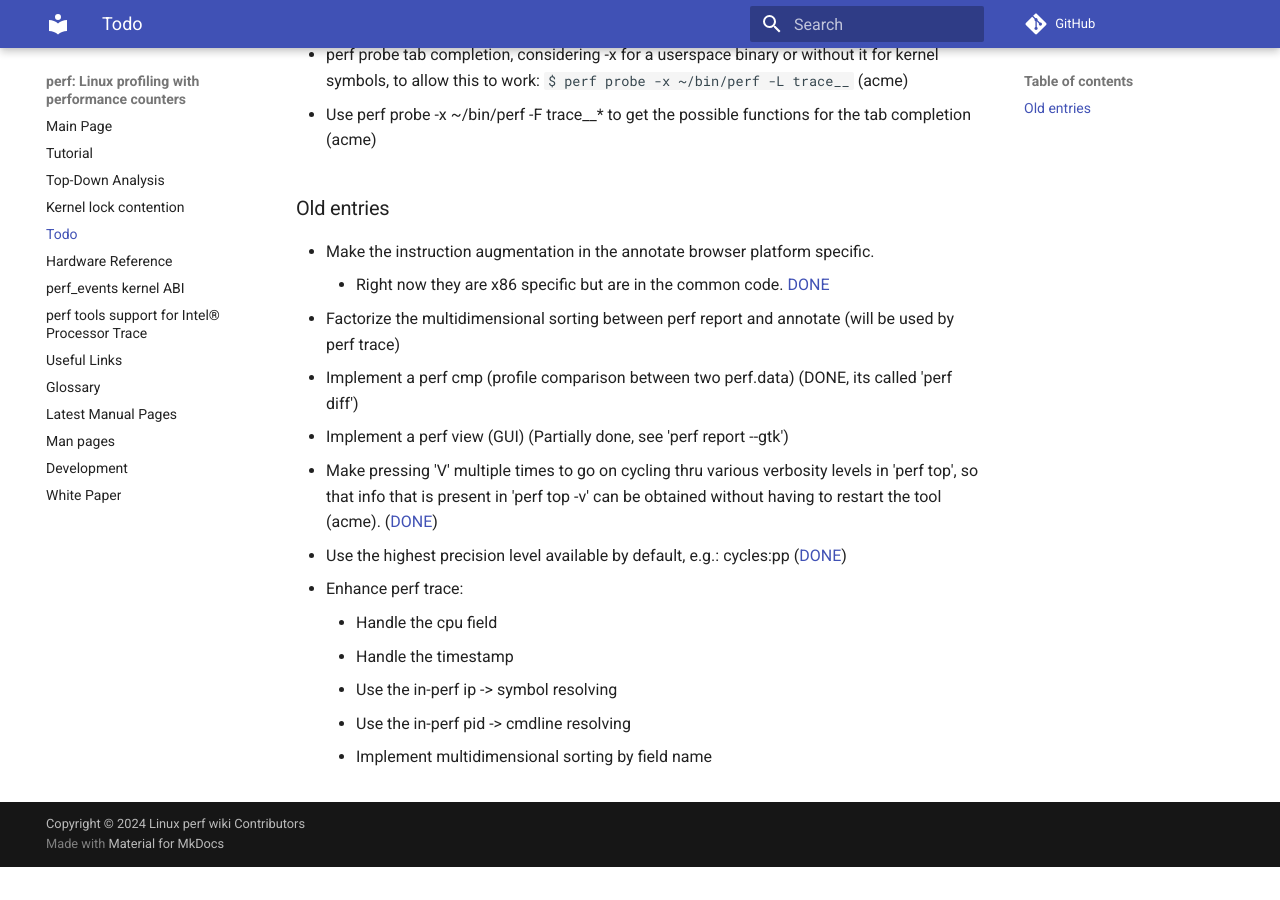
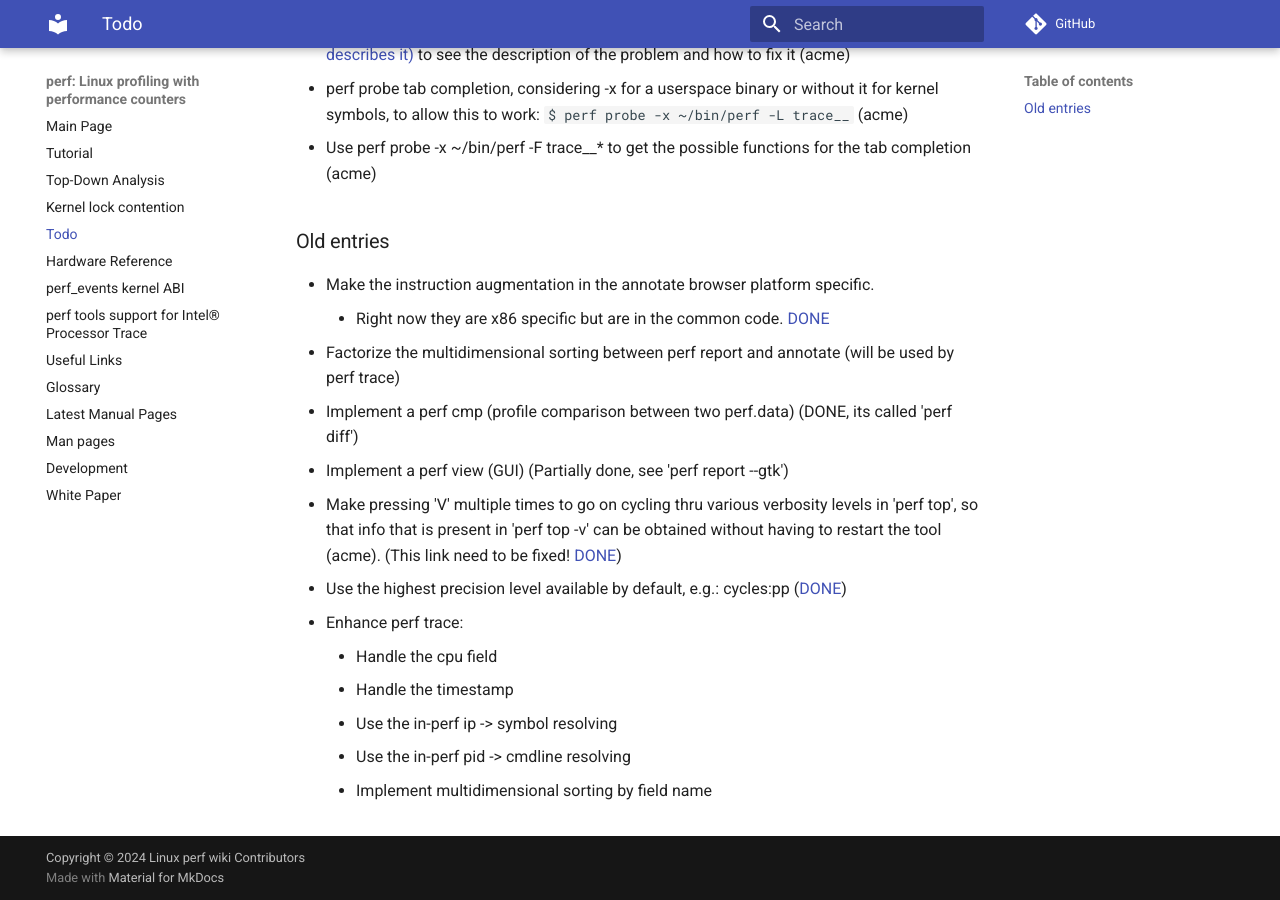
Before and after one commit to perfwiki/main, an MkDocs documentation site: the page built from docs/todo.md, in a window 1280 px wide and 900 px high, scrolled down 2743 px. Built offline with MkDocs 1.6.1 and Material for MkDocs 9.7.7, drawn with Linux system fonts in a browser that asks for light colours; comment, search, counter and statistics services are not loaded; before the commit the page ends 3610 px from its top, so only the background shows below that; some of the changed text lies outside the part shown.

Commit message:
todo: update and notify broken links
Update perf test suite links. Add notification on broken links from some
commit IDs.

Signed-off-by: Yunseong Kim <yskelg@gmail.com>

```diff
--- a/docs/todo.md
+++ b/docs/todo.md
@@ -86,7 +87,7 @@
 - Factorize the multidimensional sorting between perf report and annotate (will be used by perf trace)
 - Implement a perf cmp (profile comparison between two perf.data) (DONE, its called 'perf diff')
 - Implement a perf view (GUI) (Partially done, see 'perf report --gtk')
-- Make pressing 'V' multiple times to go on cycling thru various verbosity levels in 'perf top', so that info that is present in 'perf top -v' can be obtained without having to restart the tool (acme). ([DONE](https://git.kernel.org/cgit/linux/kernel/git/acme/linux.git/commit/?id=fbf626346cc21065ec22dcd64ff34513506f271a))
+- Make pressing 'V' multiple times to go on cycling thru various verbosity levels in 'perf top', so that info that is present in 'perf top -v' can be obtained without having to restart the tool (acme). (This link need to be fixed! [DONE](https://git.kernel.org/cgit/linux/kernel/git/acme/linux.git/commit/?id=fbf626346cc21065ec22dcd64ff34513506f271a))
 - Use the highest precision level available by default, e.g.: cycles:pp ([DONE](https://git.kernel.org/cgit/linux/kernel/git/torvalds/linux.git/commit/?id=7f8d1ade1b19f684ed3a7c4fb1dc5d347127b438))
 - Enhance perf trace:
     - Handle the cpu field
```
Also changed, not shown: other parts of docs/todo.md (+2 -1 lines).
